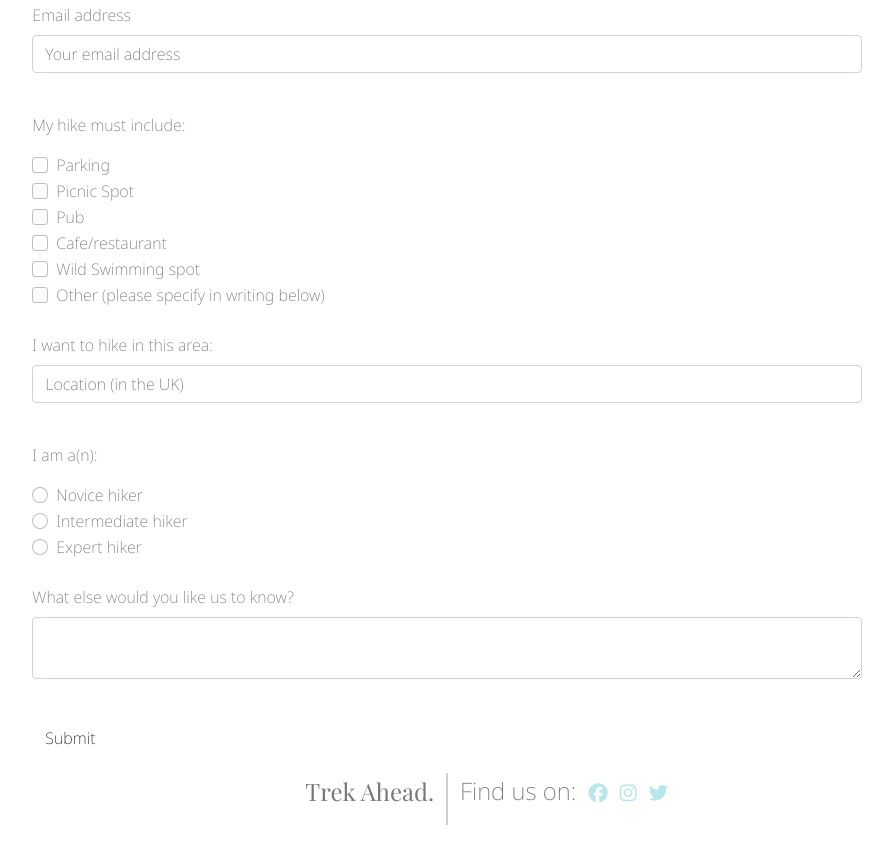
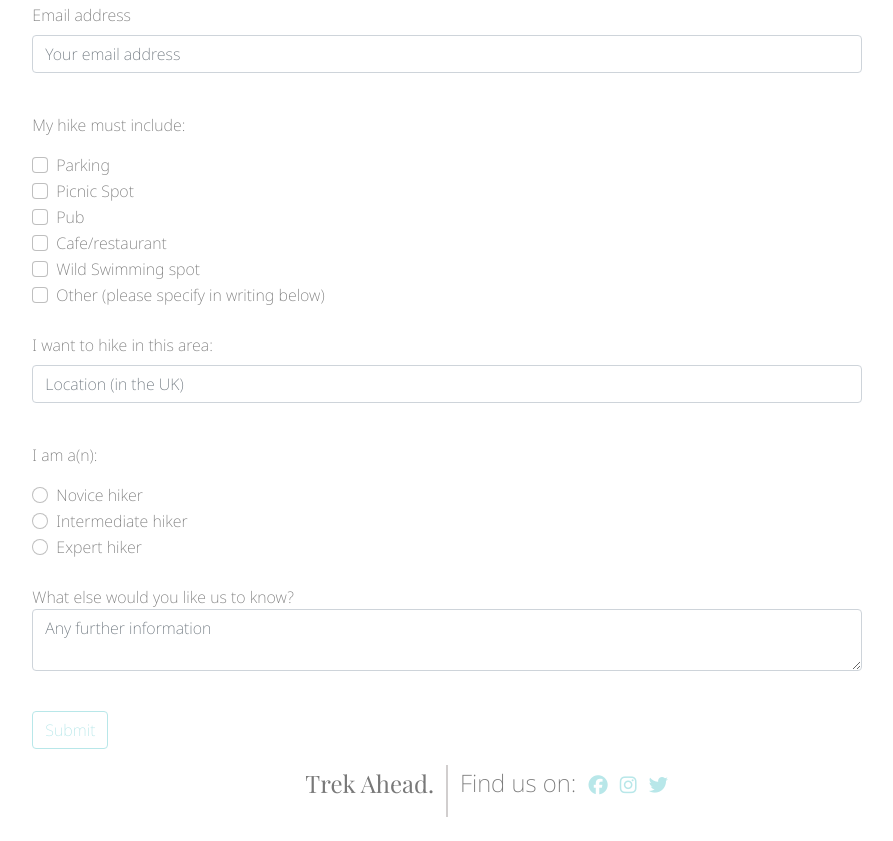
Before and after one commit to Code-Institute-Submissions/anniefenton-milestone-project-2_SepResub, a website: page designed.html in a window 1280 px wide. Shown: the part 1235-2076 px from the top of the page, without its empty margins (193-1086 px from the left). Drawn offline with nearby package versions, Linux system fonts and the light colour scheme; a web font is replaced by a local one.

Commit message:
link emailJS with site and attempt to send form inputs to email. Bug encountered - informatio not sendinf

```diff
--- a/assets/css/style.css
+++ b/assets/css/style.css
@@ -259,10 +259,8 @@ form {
   font-family: 'Noto Sans', sans-serif;
   color: rgb(120, 120, 120);
 }
-textarea {
-  margin: auto;
+
+.btn {
+  color: #b8e7e9;
+  border: 1px solid #b8e7e9;
 }
-
-button {
-  text-align: center;
-}
--- /dev/null
+++ b/assets/js/sendEmail.js
@@ -0,0 +1,19 @@
+function sendMail(contactForm) {
+    emailjs.send("service_kzt2xta","trek-ahead", {
+        "from_name": contactForm.name.value,
+        "from_email": contactForm.email.value,
+        "includes": contactForm.includes.value,
+        "location": contactForm.location.value,
+        "experience": contactForm.experience-level.value,
+        "message": contactForm.further-information.value
+    })
+    .then(
+        function(response) {
+            console.log("SUCCESS", response);
+        },
+        function(error) {
+            console.log("FAILED", error);
+        }
+    );
+    return false;
+}
--- a/designed.html
+++ b/designed.html
@@ -9,6 +9,12 @@
     <script src="https://kit.fontawesome.com/5951528ae0.js" crossorigin="anonymous"></script>
     <link rel="stylesheet" href="assets/css/style.css">
     <title>Trek Ahead.</title>
+    <script type="text/javascript" src="https://cdn.jsdelivr.net/npm/@emailjs/browser@3/dist/email.min.js"></script>
+    <script type="text/javascript">
+        (function(){
+           emailjs.init("HReCvzB3xhQUdsqo2");
+        })();
+    </script>
 </head>
 <body>
 <!---------------------------------------------Navigation bar-->
@@ -96,7 +102,8 @@
                 </div>
             </div>
         </div>
-        <form class="">
+<!---------------------------------------------------Form-->
+        <form onsubmit="return sendMail(this);">
             <div class="container-fluid">
                 <div class="row">
                     <div class="col-2"></div>
@@ -149,8 +156,8 @@
                         </div>
                         <br>
                         <div class="mb-3">
-                            <label for="name" class="form-label">I want to hike in this area:</label>
-                            <input type="text" class="form-control" id="name" placeholder="Location (in the UK)">
+                            <label for="location" class="form-label">I want to hike in this area:</label>
+                            <input type="text" class="form-control" id="location" placeholder="Location (in the UK)">
                         </div>
                         <br>
                         <p>I am a(n):</p>
@@ -174,8 +181,8 @@
                         </div>
                         <br>
                         <div class="mb-3">
-                            <label for="textarea" class="form-label">What else would you like us to know?</label>
-                            <textarea class="form-control" id="further-information placeholder="Your full name"></textarea>
+                            <label for="further-information class="form-label">What else would you like us to know?</label>
+                            <textarea class="form-control" id="further-information" name="further-information" placeholder="Any further information"></textarea>
                             </div>
                         <br>
                         <button type="submit" class="btn">Submit</button>
@@ -186,7 +193,7 @@
         </form>
     </section>
     <!------------------------------------------Footer-->
-    <section>
+    <footer>
         <div class="container-fluid">
             <div class="row footer-row">
                 <div class="col footer-border">
@@ -202,5 +209,6 @@
                 </div>
             </div>
         </div>
-    </section>
+    </footer>
+  <script src="assets/js/sendEmail.js"></script>
 </body>
```
